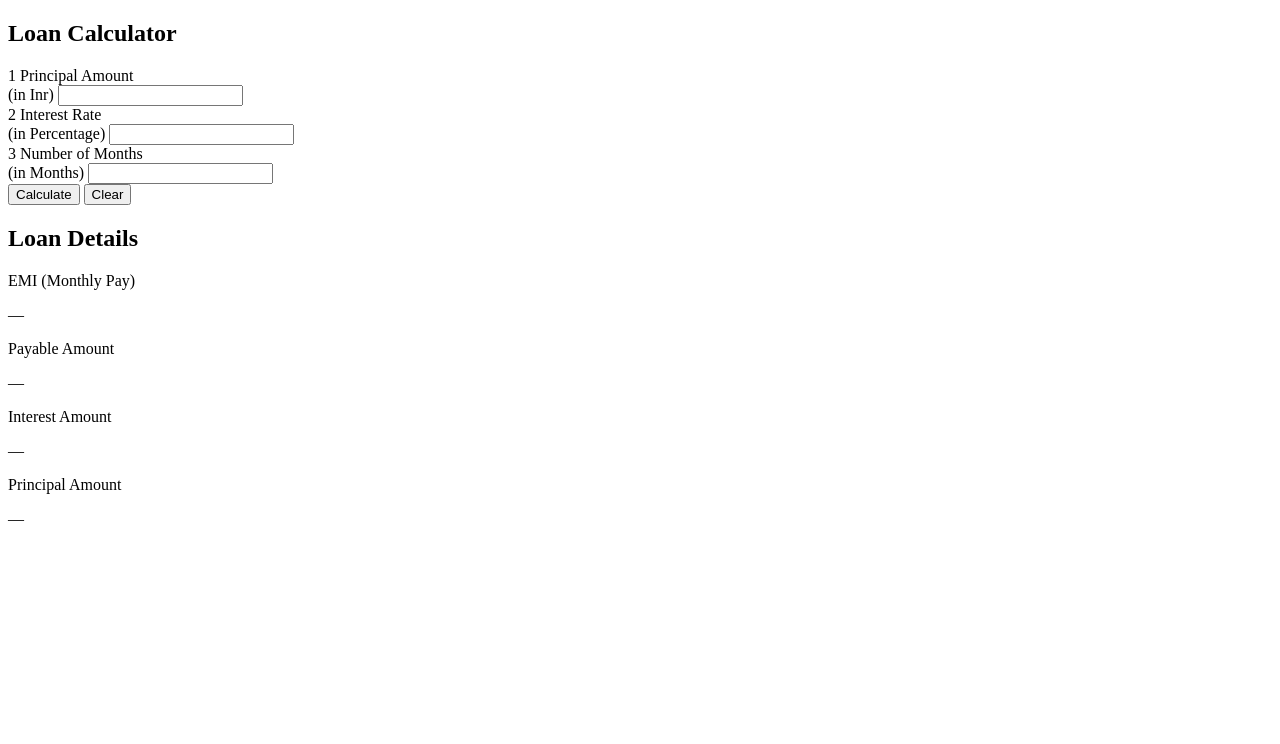
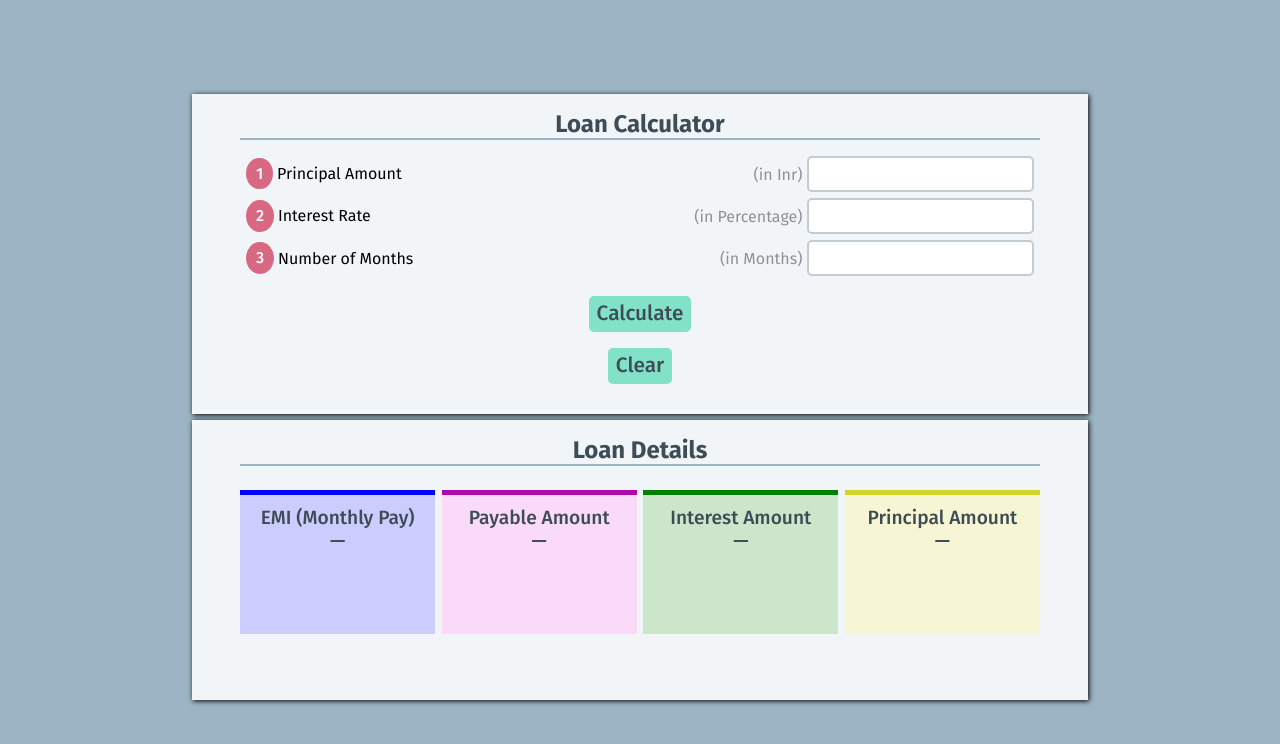
Before and after one commit to faheemahemad25/Loan_Calculator, a plain HTML site: page index.html in a window 1280 px wide. Drawn offline with Linux system fonts and the light colour scheme; files that its build step writes are made by us from their sources; the site is published under a folder, as on GitHub Pages, so addresses that start at the root find nothing.

Commit message:
Update index.html

```diff
--- a/index.html
+++ b/index.html
@@ -3,7 +3,7 @@
 <head>
     <meta charset="UTF-8">
     <meta name="viewport" content="width=device-width, initial-scale=1.0">
-    <link rel="stylesheet" href="/Project-15_LoanCalculator/style.css">
+    <link rel="stylesheet" href="style.css">
     <title>Loan Calculator</title>
 </head>
 <body>
@@ -84,6 +84,6 @@
      </main>
 
 
-    <script src="/Project-15_LoanCalculator/script.js"></script>
+    <script src="script.js"></script>
 </body>
 </html>
```
